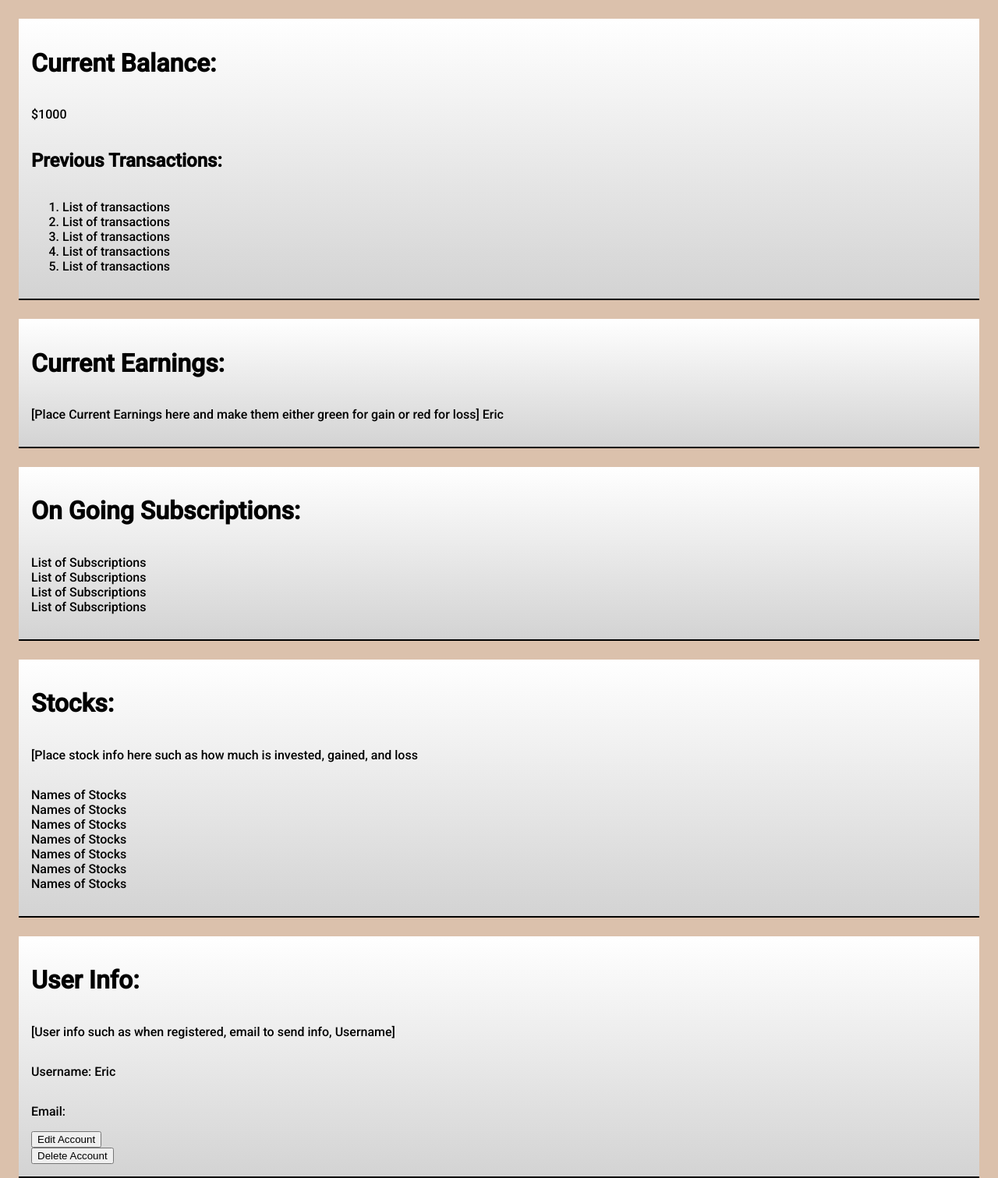
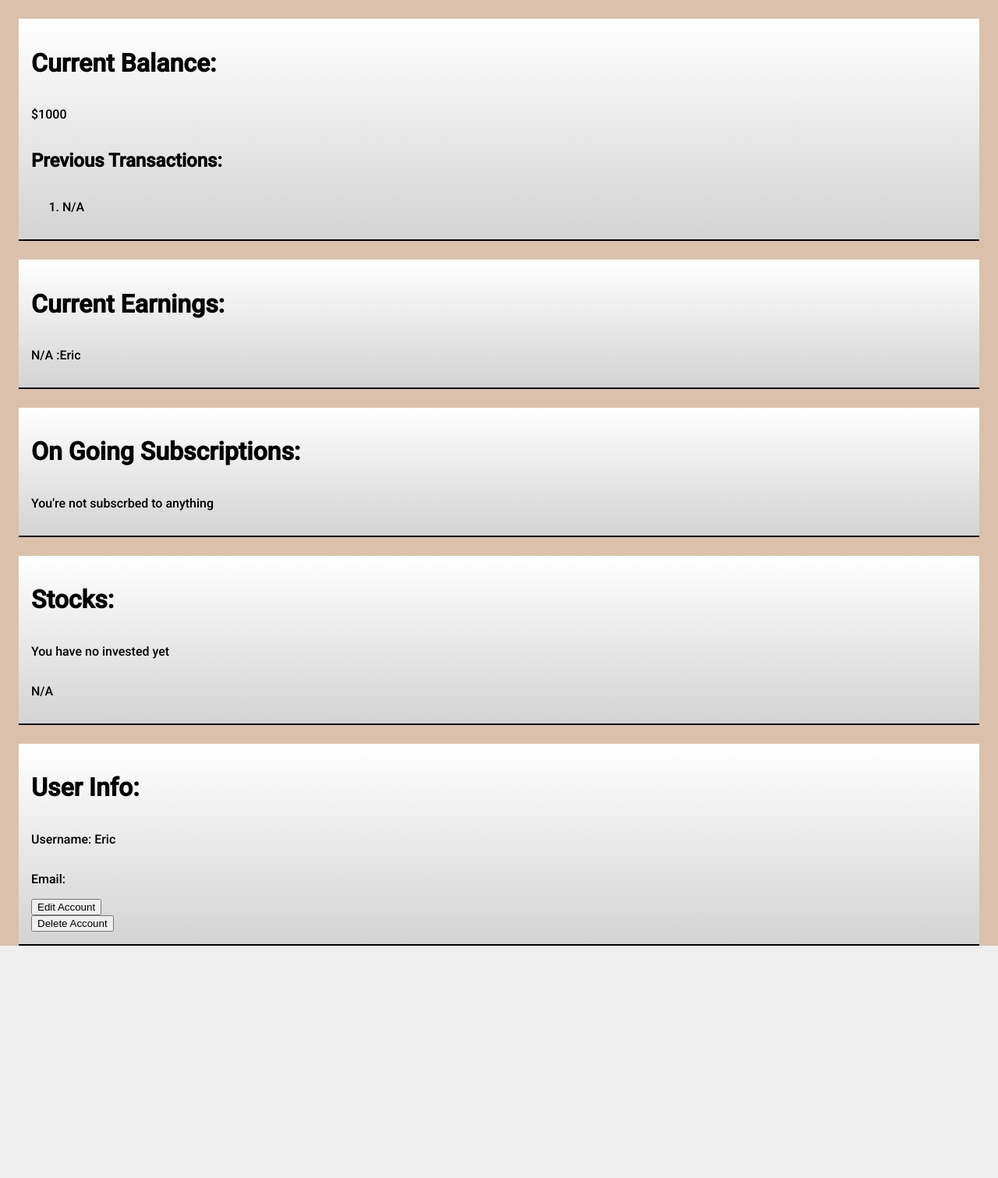
Before and after one commit to NuzziVF/Django_Web_Finance, a Django app: page / in a window 1280 px wide. Shown: the part 68-1579 px from the top of the page at 78% size. After the commit the page ends 1281 px from the top, so only its background shows below. Run offline with Django 4.2, Linux system fonts and the light colour scheme; a user stored in the database is signed in; data comes from the database, SQL or seed files in the repository; both versions use the stored data as it was after the commit.

Commit message:
stock css and temp words removal

```diff
--- a/login/static/login/css/style.css
+++ b/login/static/login/css/style.css
@@ -156,7 +156,16 @@
 
 
 td {
-  border-bottom: 1px solid #ddd;
+  padding: .3em;
   height: 28px;
   width: 8rem;
+  text-align: left;
+  border: black 1px solid;
+  background: linear-gradient(white, lightgrey);
 }
+th {
+  text-align: left;
+}
+table{
+  margin: 2em;
+}
--- a/login/templates/home.html
+++ b/login/templates/home.html
@@ -10,47 +10,28 @@
       {% endif %}
       <h2>Previous Transactions:</h2>
       <ol>
-        <li>List of transactions</li>
-        <li>List of transactions</li>
-        <li>List of transactions</li>
-        <li>List of transactions</li>
-        <li>List of transactions</li>
+        <li>N/A</li>
       </ol>
     </div>
     <div class="earnings content-bubble">
       <h1>Current Earnings:</h1>
-      <p>
-        [Place Current Earnings here and make them either green for gain or red
-        for loss] {{ user.username.username }}
-      </p>
+      <p>N/A :{{ user.username.username }}</p>
     </div>
     <div class="subs content-bubble">
       <h1>On Going Subscriptions:</h1>
       <ul>
-        <li>List of Subscriptions</li>
-        <li>List of Subscriptions</li>
-        <li>List of Subscriptions</li>
-        <li>List of Subscriptions</li>
+        <li>You're not subscrbed to anything</li>
       </ul>
     </div>
     <div class="stock content-bubble">
       <h1>Stocks:</h1>
-      <p>
-        [Place stock info here such as how much is invested, gained, and loss
-      </p>
+      <p>You have no invested yet</p>
       <ul>
-        <li>Names of Stocks</li>
-        <li>Names of Stocks</li>
-        <li>Names of Stocks</li>
-        <li>Names of Stocks</li>
-        <li>Names of Stocks</li>
-        <li>Names of Stocks</li>
-        <li>Names of Stocks</li>
+        <li>N/A</li>
       </ul>
     </div>
     <div class="user-info content-bubble">
       <h1>User Info:</h1>
-      <p>[User info such as when registered, email to send info, Username]</p>
       {% if User != None %}
       <p>Username: {{ user.username.username }}</p>
       <p>Email: {{ user.email }}</p>
```
Also changed, not shown: login/templates/stonks.html (+24 -1 lines), db.sqlite3.
